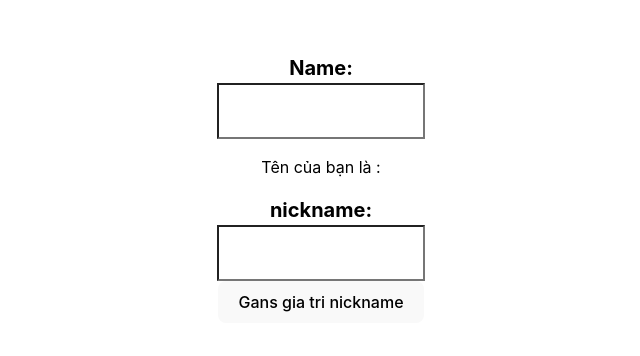
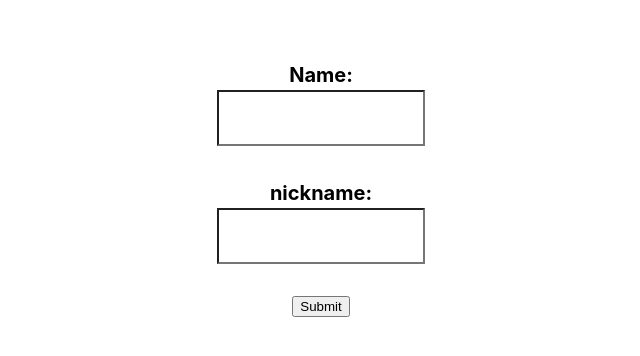
Before and after one commit to slade77777/reactjs-project-railway64, a React (Vite) app: page / in a window 1280 px wide. Shown: the part 212-568 px from the top of the page, without its empty margins (319-959 px from the left). Built offline with nearby package versions, Linux system fonts and the light colour scheme.

Commit message:
react hook form

```diff
--- a/package.json
+++ b/package.json
@@ -10,8 +10,11 @@
     "preview": "vite preview"
   },
   "dependencies": {
+    "@hookform/resolvers": "^3.1.1",
     "react": "^18.2.0",
-    "react-dom": "^18.2.0"
+    "react-dom": "^18.2.0",
+    "react-hook-form": "^7.45.1",
+    "yup": "^1.2.0"
   },
   "devDependencies": {
     "@types/react": "^18.0.37",
--- a/src/App.tsx
+++ b/src/App.tsx
@@ -1,86 +1,38 @@
-import {useRef, useState} from 'react'
-import reactLogo from './assets/react.svg'
-import viteLogo from '/vite.svg'
 import './App.css'
+import {useForm} from "react-hook-form";
+import * as yup from "yup";
+import {yupResolver} from "@hookform/resolvers/yup";
 
-const data = [
-  {
-    img: 'https://i1-kinhdoanh.vnecdn.net/2023/07/03/chungkhoan2-1688376716-6266-1688376742.jpg?w=680&h=408&q=100&dpr=2&fit=crop&s=C8bfKsfxytPkncS8guvEoQ',
-    title: 'Tiền vào bắt đáy các cổ phiếu \'họ APEC\'',
-    content: 'Các cổ phiếu "họ APEC" trở thành tâm điểm phiên đầu tuần khi dòng tiền bắt đáy tăng mạnh, với khối lượng khớp lệnh 7-10 triệu cổ phiếu.',
-    category: 'Chứng khoán'
-  },
-  {
-    title: 'Giá xăng giảm gần 600 đồng một lít',
-    content: 'Xăng RON 95-III giảm 590 đồng, E5 RON 92 hạ 400 đồng, các mặt hàng dầu (trừ dầu mazut) cũng hạ 10-30 đồng một lít, từ 15h chiều nay.',
-    category: 'Vĩ mô'
-  },
-  {
-    title: 'Trung Quốc gom khí đốt toàn cầu',
-    content: 'Trung Quốc ký nhiều hợp đồng mua khí hóa lỏng (LNG) để đảm bảo nguồn cung trong nước hoặc bán cho nước khác khi nhu cầu nội địa yếu.',
-    category: 'Quốc tế'
-  },
-  {
-    title: ' \'Đầu tàu\' TP HCM bắt đầu chuyển động\n',
-    content: 'Chưa như kỳ vọng nhưng tình hình đang sáng dần lên, ông Nguyễn Ngọc Thắng, Giám đốc Khối Vận hành chuỗi siêu thị Co.opmart, mô tả hoạt động nửa đầu năm.',
-    category: 'Vĩ mô'
-  }
-]
-
-const Article = ({title, category, content}: {title: string, content: string, category: string}) => {
-  const [timeNow, setTimeNow] = useState<string>((new Date()).toLocaleString())
-
-  return <div style={{ width: '30%', marginRight: 10}}>
-    <p className="title">{title}</p>
-    <p className="content">{content}</p>
-    <p style={{color: 'black'}}>{category}</p>
-    <button onClick={() => setTimeNow((new Date()).toLocaleString())}>Cập nhật thời gian mới nhất</button>
-    <p className="title">
-      thời gian hiện tại:{timeNow}
-    </p>
-  </div>
-}
+const schema = yup.object({
+  name: yup.string().required().max(6, 'this field is too long'),
+  nickname: yup.string().required().max(10) ,
+}).required();
 
 function App() {
-  const [name, setName] = useState<string>('')
-  const nicknameRef = useRef(null);
+  const { register, handleSubmit, watch, formState: { errors } }
+    = useForm({
+    resolver: yupResolver(schema)
+  });
 
-  const displayNickname = () => {
-    alert(nicknameRef.current.value)
+  function onSubmit(data: any) {
+    console.log(data)
   }
 
-  console.log('rerender')
+  console.log(123, errors);
   return (
-    <>
+    <form onSubmit={handleSubmit(onSubmit)}>
     <div className='container'>
       <label className="title">Name: </label>
-      <input type='text' style={{ backgroundColor: 'white', width: 200, height: 50, color: 'black'}} onChange={(e) => setName(e.target.value)} />
-      <p className='content'>Tên của bạn là : {name}</p>
-
+      <input {...register('name')} type='text' style={{ backgroundColor: 'white', width: 200, height: 50, color: 'black'}}/>
+      <p style={{color: 'red'}}>{errors.name?.message}</p>
 
       <label className="title">nickname: </label>
-      <input type='text' style={{ backgroundColor: 'white', width: 200, height: 50, color: 'black'}} ref={nicknameRef} />
-      <button onClick={displayNickname}>Gans gia tri nickname</button>
-      {/*<div style={{ display: 'flex', flexDirection: 'row', flexWrap: 'wrap', width: 1000}}>*/}
-      {/*  {*/}
-      {/*    data.map((item, index) => {*/}
-      {/*      if (index === 0) {*/}
-      {/*        return <div style={{ width: 1000, display: 'flex', flexDirection: 'row', backgroundColor: '#f7f7f7' }}>*/}
-      {/*          <img src={item.img} style={{ width: 700, height: 'auto' }}/>*/}
-      {/*          <div style={{padding: 20}}>*/}
-      {/*            <p className="title">{item.title}</p>*/}
-      {/*            <p className="content">{item.content}</p>*/}
-      {/*          </div>*/}
-      {/*        </div>*/}
-      {/*      } else {*/}
-      {/*        return <Article  category={item.category} content={item.content} title={item.title} key={index} />*/}
-      {/*      }*/}
-      {/*    })*/}
-      {/*  }*/}
-      {/*</div>*/}
+      <input {...register('nickname')} type='text' style={{ backgroundColor: 'white', width: 200, height: 50, color: 'black'}} />
+      <p style={{color: 'red'}}>{errors.nickname?.message}</p>
+      <input type="submit" />
     </div>
     <div id="outside-div"></div>
-    </>
+    </form>
   )
 }
 
```
Also changed, not shown: 1 other file (tests, documents, lock files or other folders).
